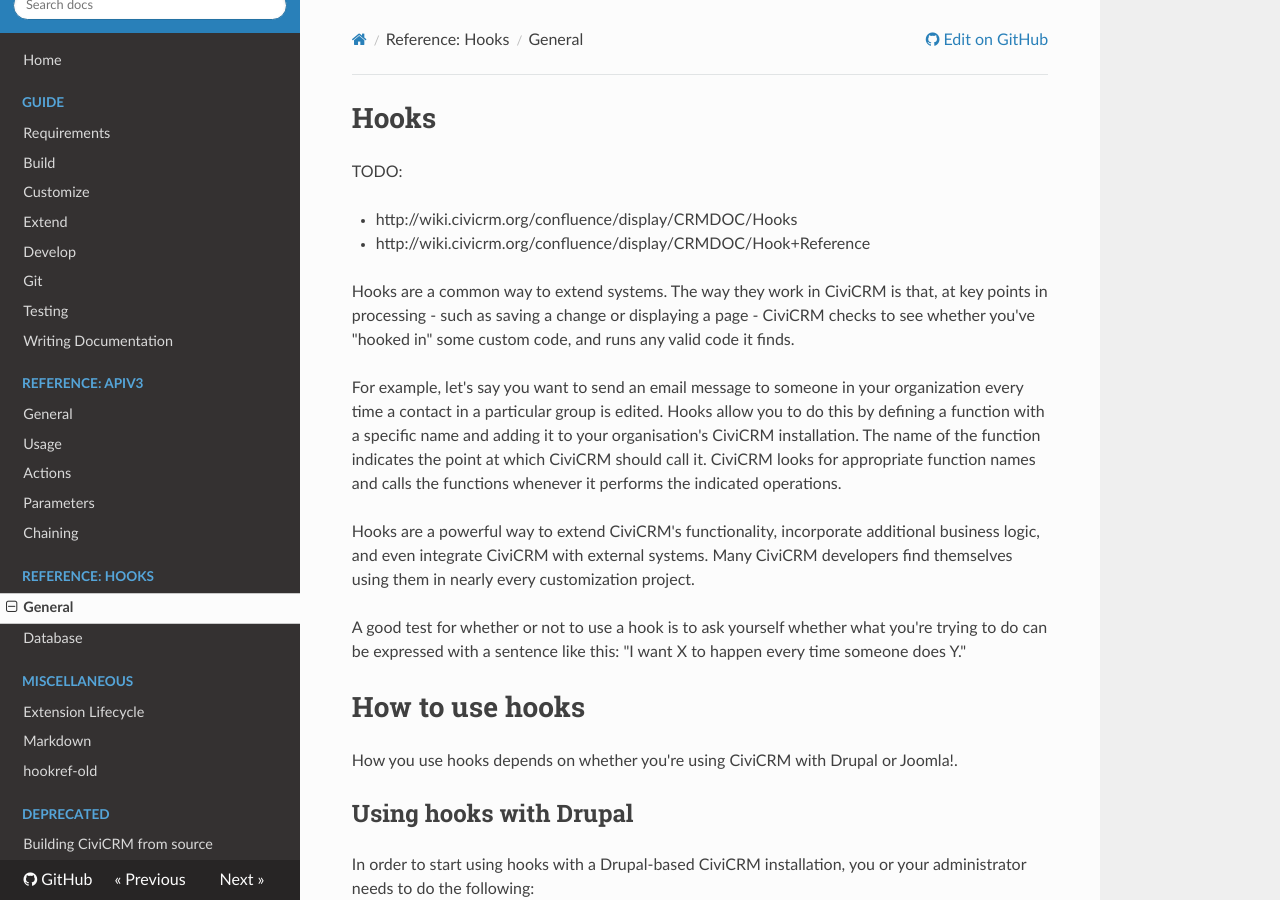
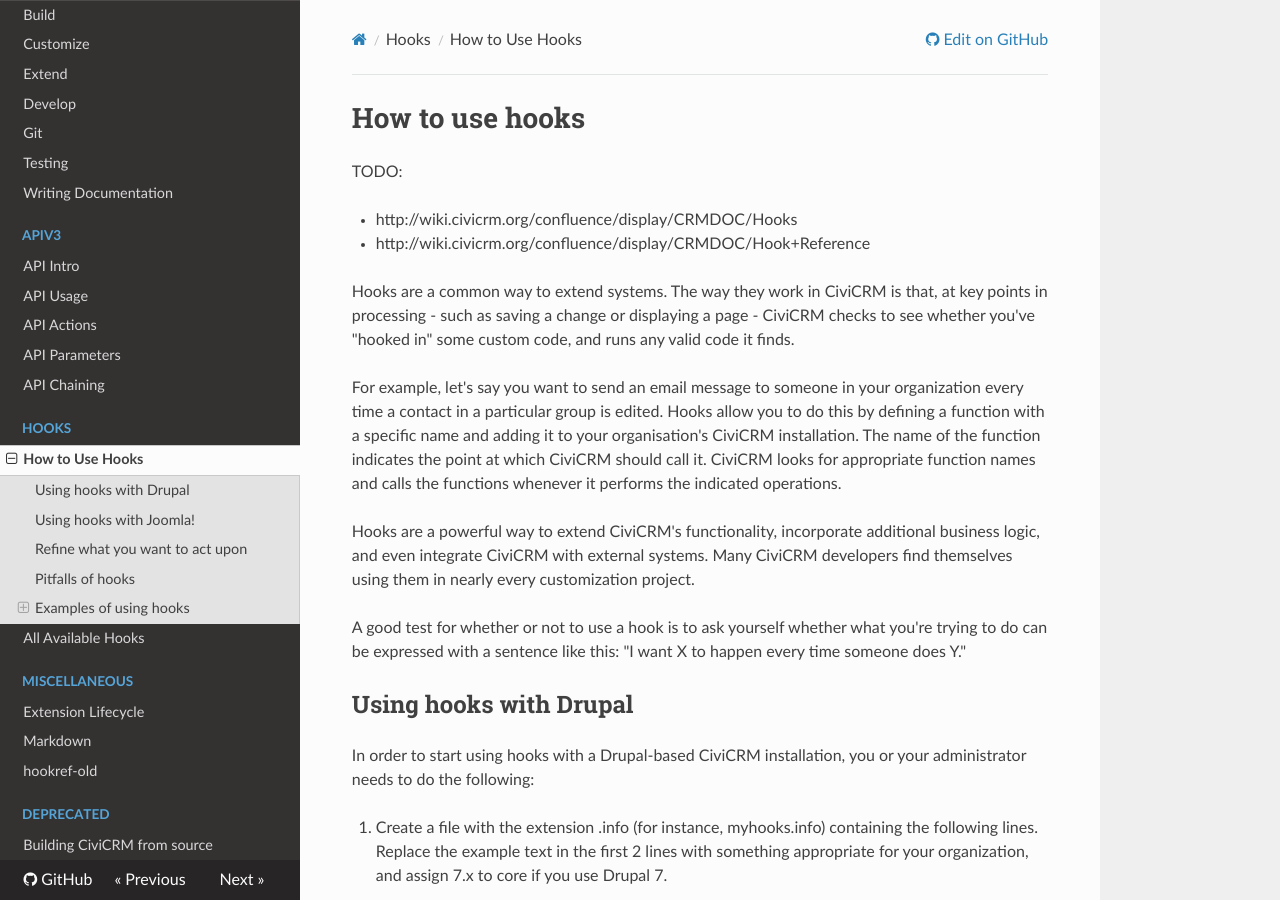
Before and after one commit to civicrm/civicrm-dev-docs, an MkDocs documentation site: the page built from docs/hook.md, in a window 1280 px wide and 900 px high. Built offline with MkDocs 1.6.1, drawn with Linux system fonts in a browser that asks for light colours; nearby versions of some CDN libraries; old or Windows-style settings are respelled for this version of MkDocs.

Commit message:
Improving some of the nav structure and page titles to be clearer and more descriptive

```diff
--- a/docs/hook.md
+++ b/docs/hook.md
@@ -1,5 +1,5 @@
-Hooks
-=====
+How to use hooks
+================
 
 TODO:
 
@@ -27,11 +27,6 @@
 you're trying to do can be expressed with a sentence like this: "I want X to
 happen every time someone does Y."
 
-How to use hooks
-================
-
-How you use hooks depends on whether you're using CiviCRM with Drupal or
-Joomla!.
 
 Using hooks with Drupal
 -----------------------
--- a/mkdocs.yml
+++ b/mkdocs.yml
@@ -1,31 +1,31 @@
 site_name: CiviCRM Developer Documentation
 repo_url: https://github.com/civicrm/civicrm-dev-docs
-site_description: 'A guide for CiviCRM developers.'
-site_author: 'The CiviCRM community'
+site_description: A guide for CiviCRM developers.
+site_author: The CiviCRM community
 theme: readthedocs
 pages:
- - Home: index.md
- - Guide:
-   - Requirements: requirements.md
-   - Build: build.md
-   - Customize: customize.md
-   - Extend: extend.md
-   - Develop: develop.md
-   - Git: git.md
-   - Testing: testing.md
-   - Writing Documentation: documentation.md
- - 'Reference: APIv3':
-   - General: api/general.md
-   - 'Usage': api/usage.md
-   - Actions: api/actions.md
-   - Parameters: api/params.md
-   - Chaining: api/chaining.md
- - 'Reference: Hooks':
-   - General: hook.md
-   - Database: hooks-db.md
- - Miscellaneous:
-   - 'Extension Lifecycle': extend-stages.md
+- Home: index.md
+- Guide:
+  - Requirements: requirements.md
+  - Build: build.md
+  - Customize: customize.md
+  - Extend: extend.md
+  - Develop: develop.md
+  - Git: git.md
+  - Testing: testing.md
+  - Writing Documentation: documentation.md
+- APIv3:
+  - API Intro: api/general.md
+  - API Usage: api/usage.md
+  - API Actions: api/actions.md
+  - API Parameters: api/params.md
+  - API Chaining: api/chaining.md
+- Hooks:
+   - How to Use Hooks: hook.md
+   - All Available Hooks: hooks-db.md
+- Miscellaneous:
+   - Extension Lifecycle: extend-stages.md
    - Markdown: markdownrules.md
    - hookref-old: hookref-old.md
- - Deprecated:
-   - 'Building CiviCRM from source': develop-deprecated.md
+- Deprecated:
+   - Building CiviCRM from source: develop-deprecated.md
```
Also changed, not shown: docs/hooks-db.md (+6 -0 lines).
